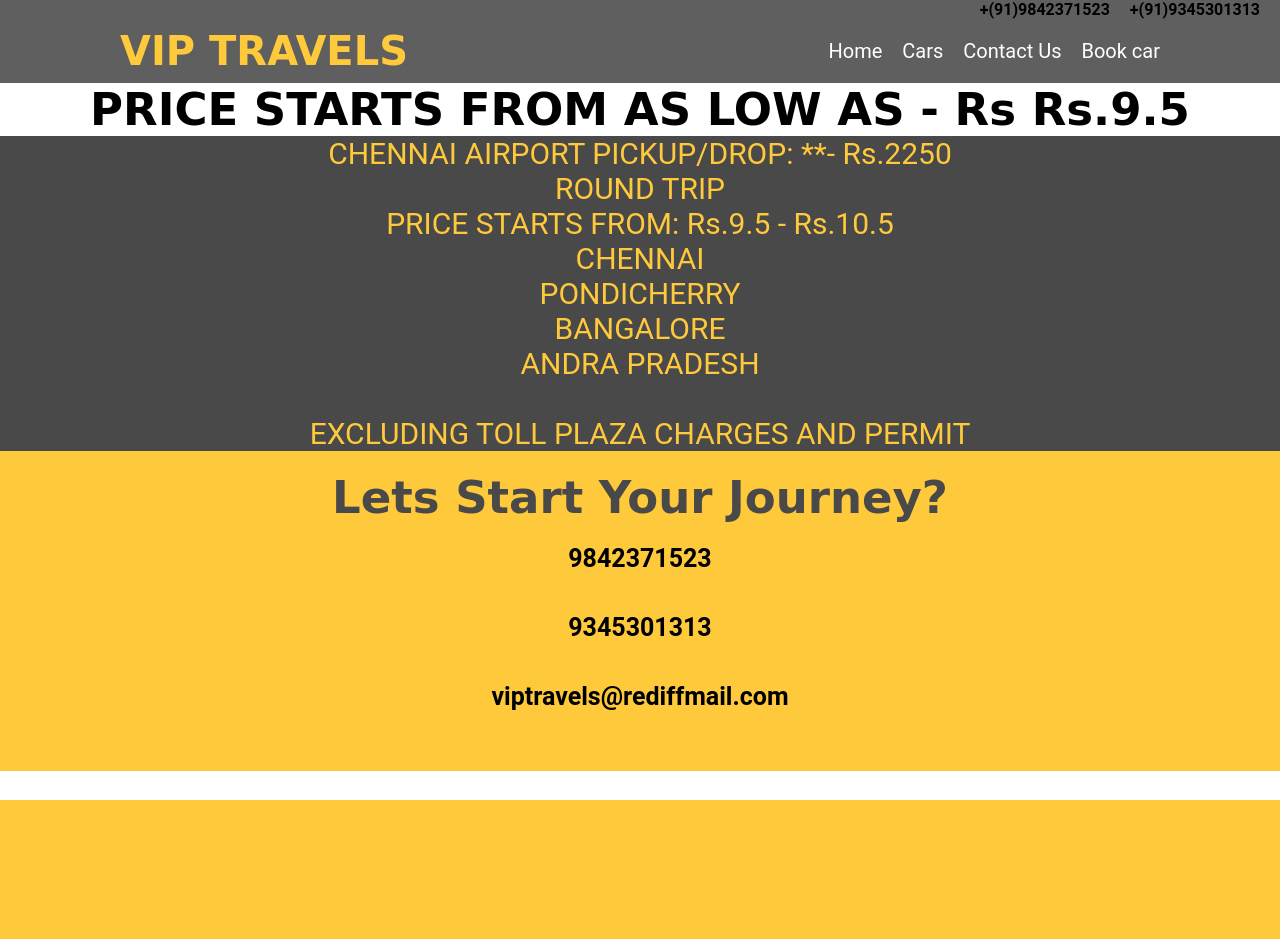
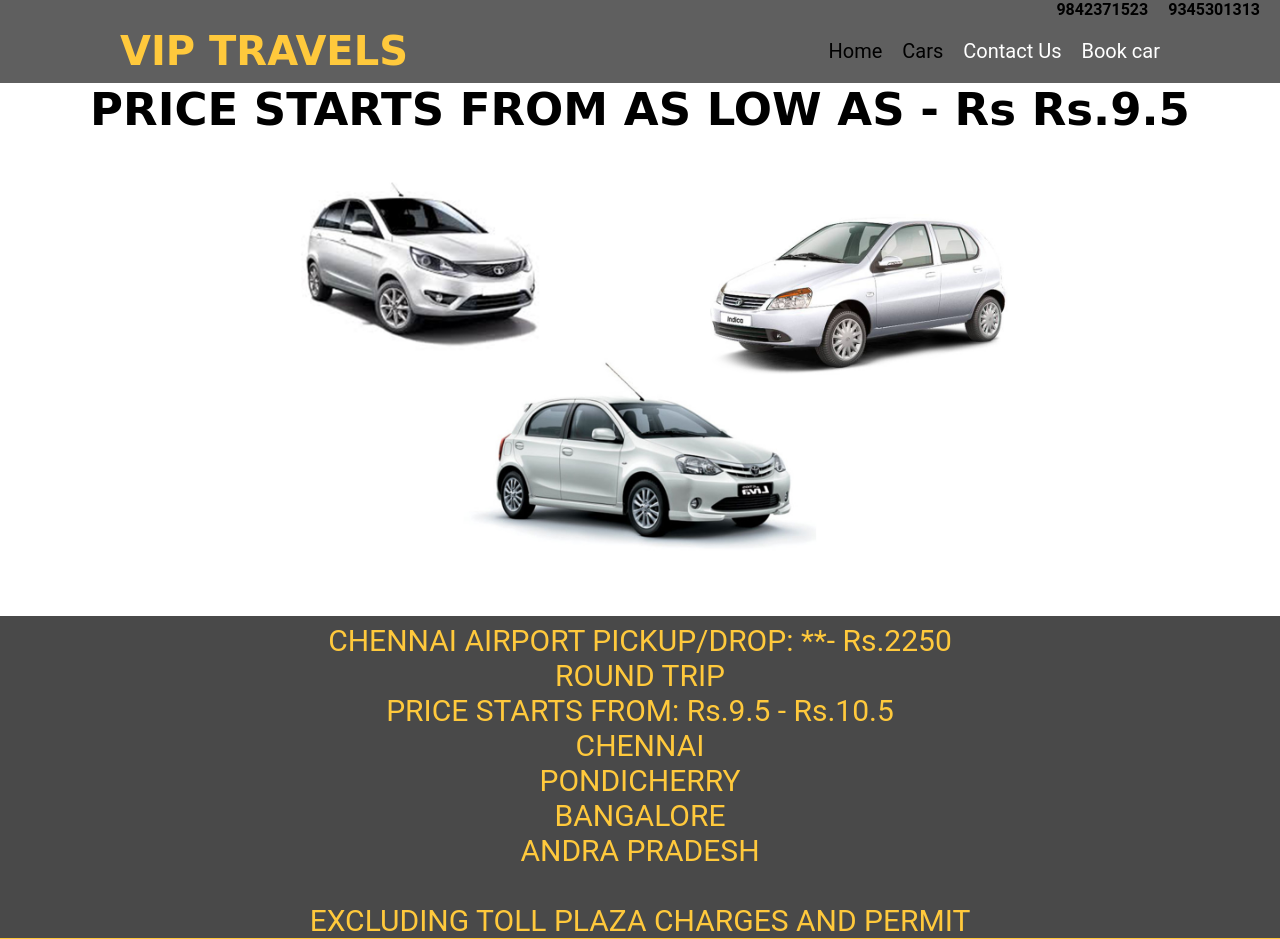
Before and after one commit to avinashyeccalluri/vipTravels, a PHP site: page /cardetails.php?id=hatchback in a window 1280 px wide. Shown: the top 939 px of the page. Before the commit the page ends 800 px from the top, so only its background shows below. Run offline with PHP 8.4, Linux system fonts and the light colour scheme.

Commit message:
adding div a tag

```diff
--- a/cardetails.php
+++ b/cardetails.php
@@ -23,6 +23,7 @@
     </section>
     <section class="car-type-pricing">
         <div class="car-details">
+        <img src="./images/<?php echo $_REQUEST['id']; ?>/<?php echo $_REQUEST['id'].'.jpg'; ?>" alt=""  srcset="" class="car-types">
             CHENNAI AIRPORT PICKUP/DROP: **- <?php echo $details[$_REQUEST['id']]['airPortPrice']; ?> <br/>
             ROUND TRIP  <br/>
             PRICE STARTS FROM: <?php echo $details[$_REQUEST['id']]['minPrice'];
--- a/header.php
+++ b/header.php
@@ -9,10 +9,10 @@
         <div class="outer-container">
             <div class="contact-numbers">
                 <div >
-                    <strong><a class="numbers" href="tel:+9842371523"><i class="phone icon"></i>  +(91)9842371523</a></strong>
+                    <strong><a class="numbers" href="tel:+(91)9842371523"><i class="phone icon"></i>9842371523</a></strong>
                 </div>
                 <div>
-                    <strong><a class="numbers" href="tel:+9345301313"><i class="phone icon"></i>  +(91)9345301313</a></strong>
+                    <strong><a class="numbers" href="tel:+(91)9345301313"><i class="phone icon"></i>9345301313</a></strong>
                 </div>
             </div>
             <div class="container">
@@ -21,8 +21,8 @@
                 </div>
                 <div class="list">
                     <ul>
-                        <li>Home</li>
-                        <li>Cars</li>
+                        <li><a href="">Home</a></li>
+                        <li><a href="#car-images">Cars</a></li>
                         <li>Contact Us</li>
                         <li>Book car</li>
                     </ul>
--- a/style.css
+++ b/style.css
@@ -479,3 +479,10 @@ header .hamBurger:hover {
 .pt-2{
     padding-top: 20px;
 }
+
+.car-type-pricing img{
+    height: 60vh;
+    width: 100vw;
+    object-fit: contain;
+    background-color:white
+}
```
Also changed, not shown: images/hatchback/hatchback.jpg (added), images/sedan/sedan.jpg (added), images/suv/suv.jpg (added).
